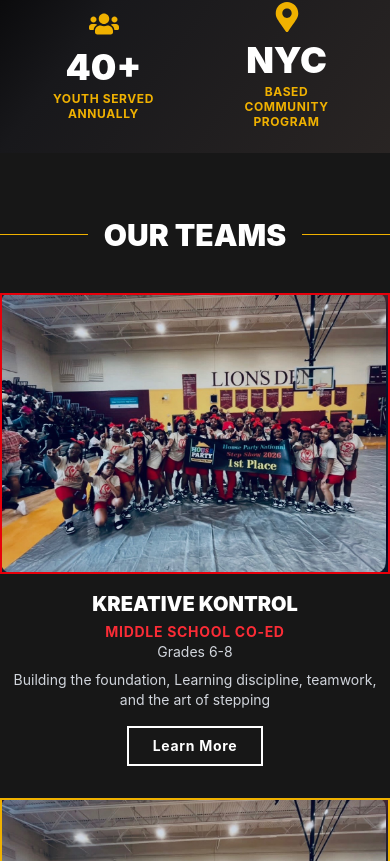
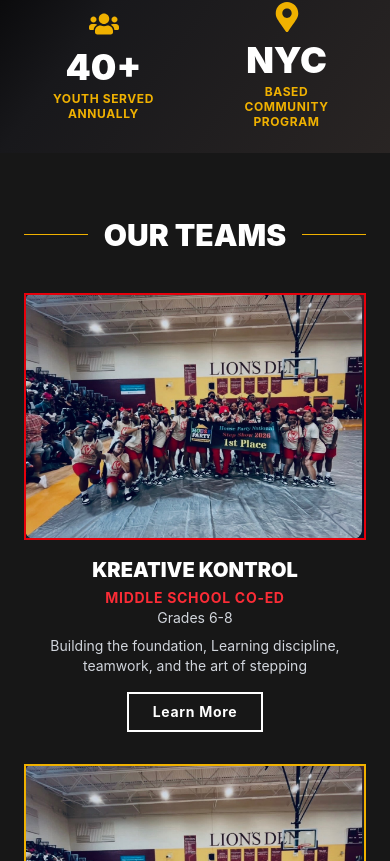
Before and after one commit to AndrewKins/Kreative_Kollective_Website, a React (Vite) app in the folder kreative-kollective/: page / in a window 390 px wide. Shown: the part 883-1744 px from the top of the page. Built offline with nearby package versions, Linux system fonts and the light colour scheme.

Commit message:
updated mobile spacing

```diff
--- a/kreative-kollective/src/components/Hero.jsx
+++ b/kreative-kollective/src/components/Hero.jsx
@@ -28,7 +28,7 @@ function Hero() {
         <div className="mt-4 md:mt-6 flex flex-col sm:flex-row flex-wrap gap-2 md:gap-3">
           <a
             href="#join"
-            className="text-center bg-red-600 hover:bg-red-700 text-white font-bold uppercase tracking-wider px-5 py-2.5 text-xs md:text-sm transition-colors duration-200"
+            className="text-center bg-red-600 md:hover:bg-red-700 active:bg-red-900 active:scale-95 text-white font-bold uppercase tracking-wider px-5 py-2.5 text-xs md:text-sm transition-all duration-200"
           >
             Join the Kollective
           </a>
--- a/kreative-kollective/src/components/TeamsPreview.jsx
+++ b/kreative-kollective/src/components/TeamsPreview.jsx
@@ -2,7 +2,7 @@ import heroImage from "../assets/kk-nationals.JPEG";
 
 function Teams() {
   return (
-    <section className="bg-neutral-900 text-white py-16 md:px-12">
+    <section className="bg-neutral-900 text-white py-16 px-6 md:px-12">
       {/* Header with golden lines */}
       <div className="flex items-center gap-4 mb-10 ">
         <div className="flex-1 h-px bg-yellow-500" />
@@ -45,7 +45,7 @@ function Teams() {
         </div>
 
         <div className="flex flex-col items-center text-center">
-          <img src={heroImage} className="w-full object-cover border-2 border-white-500 mb-4" alt="Kreative Kontrol" />
+          <img src={heroImage} className="w-full object-cover border-2 border-white mb-4" alt="Kreative Kontrol" />
           <h3 className="text-xl font-black uppercase">KREATIVE KINGZ</h3>
           <p className="text-red-500 font-bold uppercase text-sm tracking-wider mt-1">ALL MALE TEAM</p>
           <p className="text-gray-300 text-sm mt-2">Grades 6-12</p>
```
